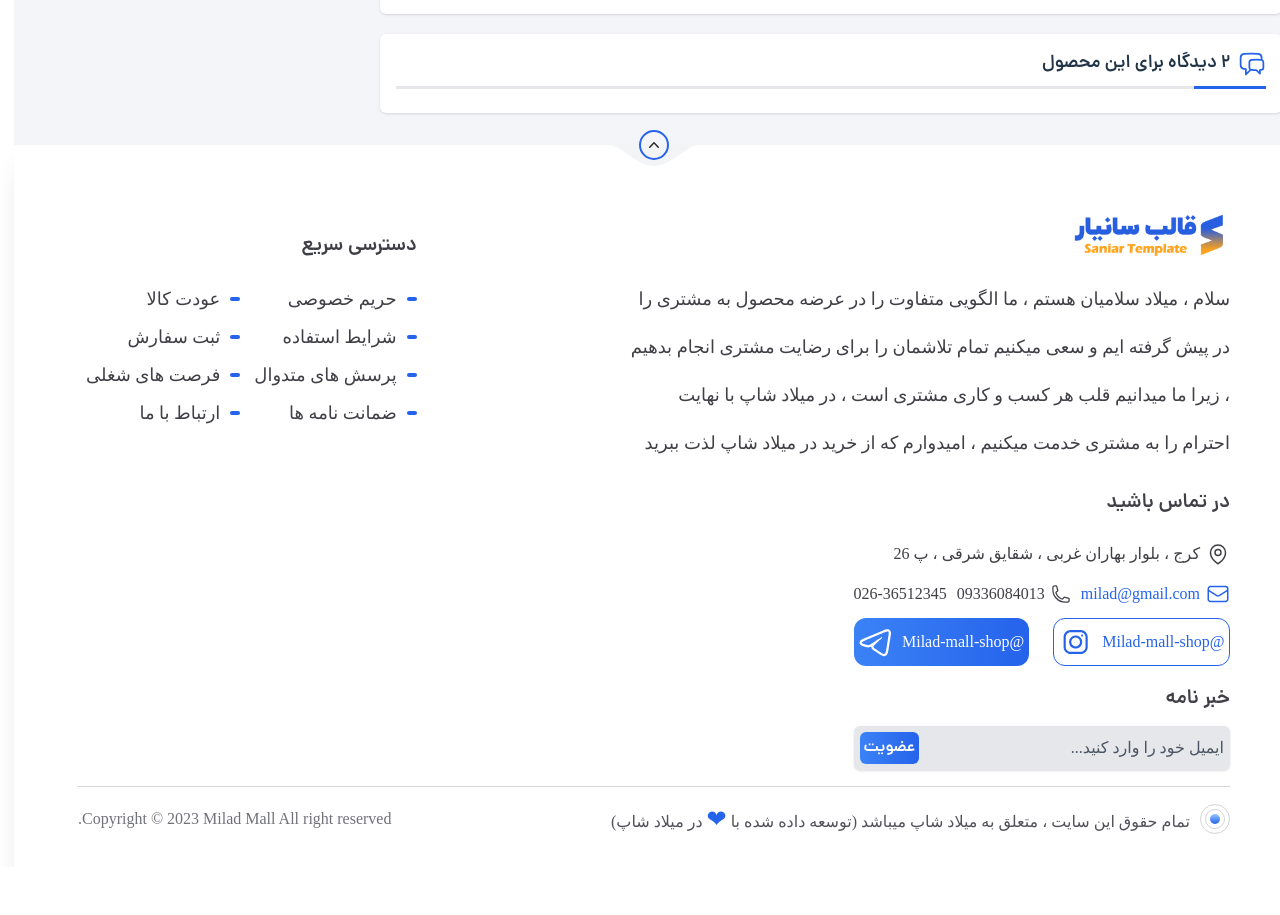
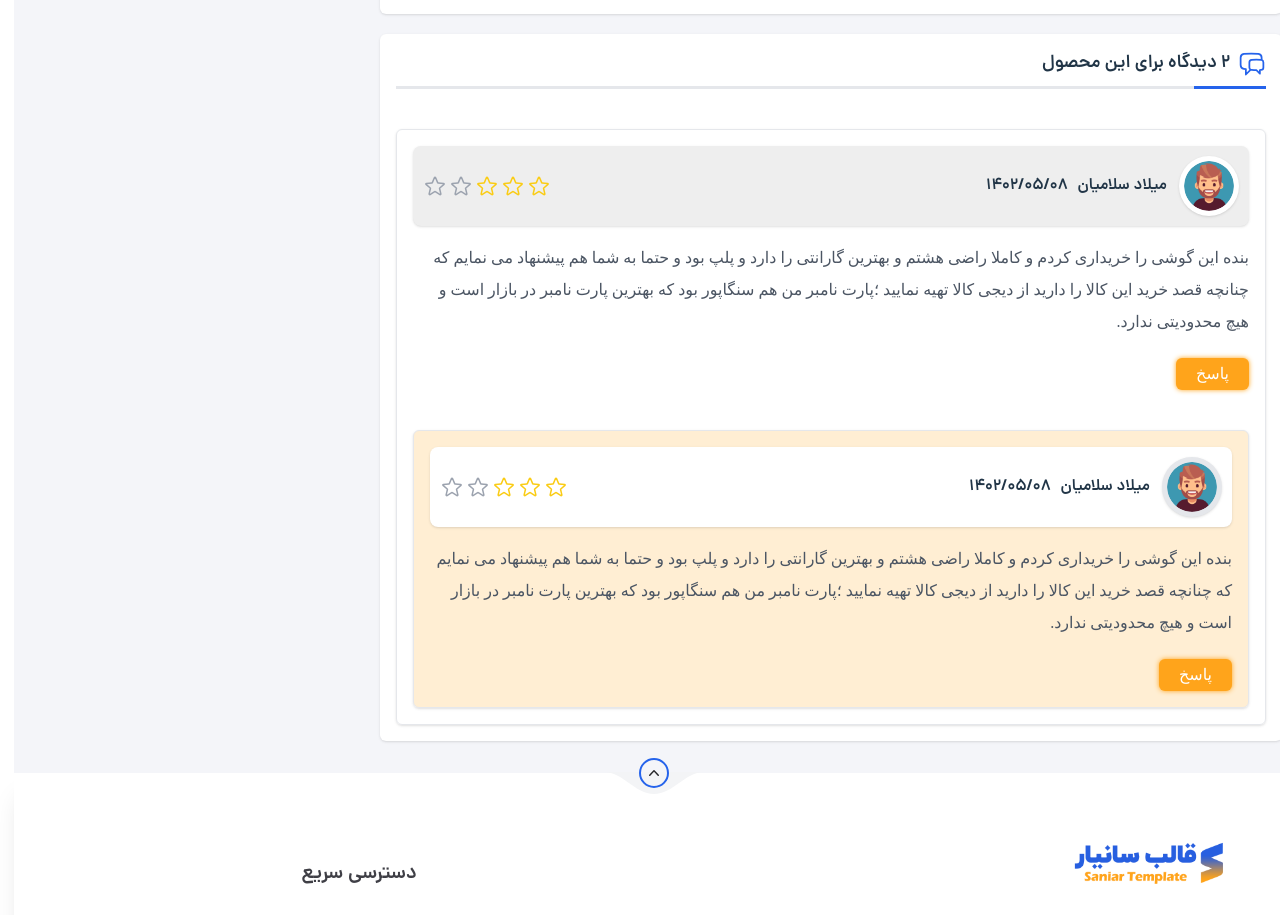
Before and after one commit to milad1385/saniarOnlineShop, a React (Vite) app: page /article/1 in a window 1280 px wide. Shown: the part 1427-2342 px from the top of the page. Before the commit the page ends 2294 px from the top, so only its background shows below. Built offline with nearby package versions, Linux system fonts and the light colour scheme; a web font is replaced by a local one.

Commit message:
add comment box to article page

```diff
--- /dev/null
+++ b/src/Components/ArticleCommentBox/ArticleCommentBox.jsx
@@ -0,0 +1,97 @@
+import React from "react";
+
+function ArticleCommentBox() {
+  return (
+    <div className="border border-gray-200 rounded-md p-4 mt-10 shadow">
+      <div>
+        <div className="bg-[#eee] p-2.5 rounded-lg shadow flex items-center justify-between flex-wrap">
+          <div className="flex items-center gap-x-3">
+            <div className="flex-center bg-white rounded-full w-[60px] h-[60px] shadow">
+              <img
+                src="/images/user.png"
+                alt="user-image"
+                className="w-[50px] h-[50px] rounded-full"
+              />
+            </div>
+            <div className="flex items-center gap-x-2.5 font-DanaDemiBold">
+              <span className="text-sm md:text-base">میلاد سلامیان</span>
+              <span className="text-sm md:text-base">1402/05/08</span>
+            </div>
+          </div>
+          <div className="flex gap-x-0.5 flex-row-reverse grow">
+            <svg className="w-5 md:w-6 h-5 md:h-6 text-gray-400">
+              <use href="#star"></use>
+            </svg>
+            <svg className="w-5 md:w-6 h-5 md:h-6 text-gray-400">
+              <use href="#star"></use>
+            </svg>
+            <svg className="w-5 md:w-6 h-5 md:h-6 text-yellow-400">
+              <use href="#star"></use>
+            </svg>
+            <svg className="w-5 md:w-6 h-5 md:h-6 text-yellow-400">
+              <use href="#star"></use>
+            </svg>
+            <svg className="w-5 md:w-6 h-5 md:h-6 text-yellow-400">
+              <use href="#star"></use>
+            </svg>
+          </div>
+        </div>
+        <p className="mt-4 text-gray-600 text-sm/[28px] md:text-base/[32px]">
+          بنده این گوشی را خریداری کردم و کاملا راضی هشتم و بهترین گارانتی را
+          دارد و پلپ بود و حتما به شما هم پیشنهاد می نمایم که چنانچه قصد خرید
+          این کالا را دارید از دیجی کالا تهیه نمایید ؛پارت نامبر من هم سنگاپور
+          بود که بهترین پارت نامبر در بازار است و هیچ محدودیتی ندارد.
+        </p>
+        <button className="bg-[#FFA41B] text-white px-5 py-1 rounded-md shadow-yellow mt-5">
+          پاسخ
+        </button>
+        {/* start comment answer */}
+        <div className="border border-gray-200 bg-[#ffa41b31] rounded-md p-4 mt-10 shadow">
+          <div className="bg-white p-2.5 rounded-lg shadow flex items-center justify-between flex-wrap">
+            <div className="flex items-center gap-x-3">
+              <div className="flex-center bg-gray-200 rounded-full w-[60px] h-[60px] shadow">
+                <img
+                  src="/images/user.png"
+                  alt="user-image"
+                  className="w-[50px] h-[50px] rounded-full"
+                />
+              </div>
+              <div className="flex items-center gap-x-2.5 font-DanaDemiBold">
+                <span className="text-sm md:text-base">میلاد سلامیان</span>
+                <span className="text-sm md:text-base">1402/05/08</span>
+              </div>
+            </div>
+            <div className="flex gap-x-0.5 flex-row-reverse grow">
+              <svg className="w-5 md:w-6 h-5 md:h-6 text-gray-400">
+                <use href="#star"></use>
+              </svg>
+              <svg className="w-5 md:w-6 h-5 md:h-6 text-gray-400">
+                <use href="#star"></use>
+              </svg>
+              <svg className="w-5 md:w-6 h-5 md:h-6 text-yellow-400">
+                <use href="#star"></use>
+              </svg>
+              <svg className="w-5 md:w-6 h-5 md:h-6 text-yellow-400">
+                <use href="#star"></use>
+              </svg>
+              <svg className="w-5 md:w-6 h-5 md:h-6 text-yellow-400">
+                <use href="#star"></use>
+              </svg>
+            </div>
+          </div>
+          <p className="mt-4 text-gray-600 text-sm/[28px] md:text-base/[32px]">
+            بنده این گوشی را خریداری کردم و کاملا راضی هشتم و بهترین گارانتی را
+            دارد و پلپ بود و حتما به شما هم پیشنهاد می نمایم که چنانچه قصد خرید
+            این کالا را دارید از دیجی کالا تهیه نمایید ؛پارت نامبر من هم سنگاپور
+            بود که بهترین پارت نامبر در بازار است و هیچ محدودیتی ندارد.
+          </p>
+          <button className="bg-[#FFA41B] text-white px-5 py-1 rounded-md shadow-yellow mt-5">
+            پاسخ
+          </button>
+        </div>
+      </div>
+    </div>
+  );
+}
+
+export default ArticleCommentBox;
--- a/src/Pages/ArticlePage/ArticlePage.jsx
+++ b/src/Pages/ArticlePage/ArticlePage.jsx
@@ -7,6 +7,8 @@ import BreadCrumb from "../../Components/BreadCrumb/BreadCrumb";
 import LastBlog from "../../Components/LastBlog/LastBlog";
 import LastBlogBox from "../../Components/LastBlogBox/LastBlogBox";
 import PageTitle from "../../Components/UserPanel/PageTitle/PageTitle";
+import CommentBox from "../../Components/CommentBox/CommentBox";
+import ArticleCommentBox from "../../Components/ArticleCommentBox/ArticleCommentBox";
 
 function ArticlePage() {
   return (
@@ -89,6 +91,7 @@ function ArticlePage() {
             </div>
             <div className="bg-white rounded-md shadow p-4">
               <PageTitle title={'2 دیدگاه برای این محصول'} icon={'chat-bubble-left-right'}/>
+              <ArticleCommentBox/>
             </div>
           </div>
           <div className="w-[450px] sticky top-0 bg-white h-[716.7px] rounded-md shadow space-y-7 p-3">
```
